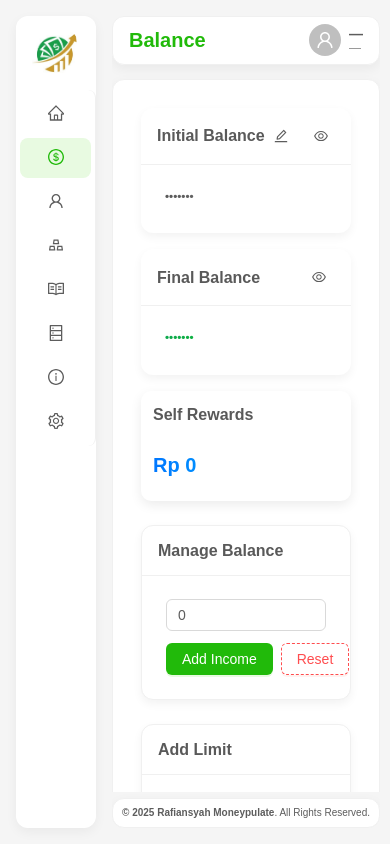
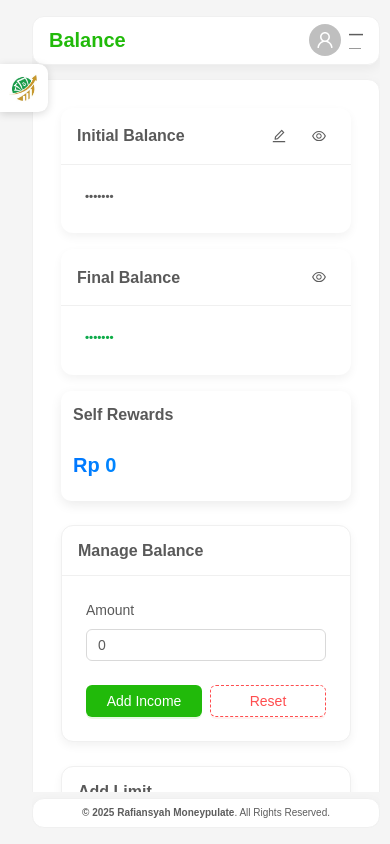
Before and after one commit to sarafiansyah/moneypulate-master, a Next.js app: page /balance in a window 390 px wide. Built offline with nearby package versions, Linux system fonts and the light colour scheme.

Commit message:
UI updates

```diff
--- a/src/app/home/page.tsx
+++ b/src/app/home/page.tsx
@@ -102,6 +102,8 @@ export default function Page() {
         pageSize: 50,
     });
     const heirloomArray = Array.isArray(heirlooms) ? [...heirlooms] : [];
+    const [messageApi, contextHolder] = message.useMessage();
+
     heirloomArray.forEach((item) => console.log(item.name));
 
     useEffect(() => {
@@ -150,6 +152,16 @@ export default function Page() {
 
         setPieChartData(mapped);
     }, [heirlooms]);
+
+    const [width, setWidth] = useState<number>(0); // start with 0 or undefined
+
+    useEffect(() => {
+        // runs only on client
+        const handleResize = () => setWidth(window.innerWidth);
+        handleResize(); // set initial width
+        window.addEventListener("resize", handleResize);
+        return () => window.removeEventListener("resize", handleResize);
+    }, []);
 
     const openModal = (item?: Heirloom) => {
         if (item) {
@@ -525,7 +537,7 @@ export default function Page() {
                 );
 
                 if (newUniqueData.length === 0) {
-                    message.info("No new unique records found to add.");
+                    messageApi.info("No new unique records found to add.");
                     return;
                 }
 
@@ -595,8 +607,13 @@ export default function Page() {
         };
     });
 
+    const handleClick = () => {
+        message.info("Nice! Message triggered ✨");
+    };
+
     return (
         <main style={{ padding: "2px 12px" }}>
+            {contextHolder}
             <Row gutter={[24, 24]}>
                 <Row gutter={[22, 22]}>
                     {/* TOP SECTION (1:2:1 Ratio) */}
@@ -640,6 +657,7 @@ export default function Page() {
                                         }}
                                     >
                                         <GaugeChart
+                                            key={width} // force re-render on resize
                                             target={gaugeValue}
                                             total={total}
                                             title=""
@@ -698,6 +716,11 @@ export default function Page() {
                     </Col>
 
                     <Col xs={24} md={12} xl={12}>
+                        <motion.div
+                            variants={cardVariants}
+                            initial="hidden"
+                            animate="visible"
+                        >
                         <Card
                             className="heirlooms-card"
                             title={
@@ -844,7 +867,8 @@ export default function Page() {
                             <AnimatePresence>
                                 {isModalOpen && (
                                     <motion.div
-                                        className="fixed inset-0 bg-black/40 flex items-start justify-center pt-24 z-50"
+                                        className="fixed inset-0 bg-black/40 flex items-start justify-center pt-24"
+                                        style={{ zIndex: 9999 }} // 👈 takes full priority
                                         initial={{ opacity: 0 }}
                                         animate={{ opacity: 1 }}
                                         exit={{ opacity: 0 }}
@@ -934,10 +958,15 @@ export default function Page() {
                                     </motion.div>
                                 )}
                             </AnimatePresence>
-                        </Card>
+                        </Card></motion.div>
                     </Col>
 
                     <Col xs={24} md={6} xl={6}>
+                           <motion.div
+                            variants={cardVariants}
+                            initial="hidden"
+                            animate="visible"
+                        >
                         <Card
                             title={
                                 <span
@@ -967,8 +996,9 @@ export default function Page() {
                             >
                                 {pieChartData && pieChartData.length > 0 ? (
                                     <PieChart
+                                        key={width}
                                         data={pieChartData}
-                                        title="SalesRetuynr"
+                                        title="SalesReturn"
                                     />
                                 ) : (
                                     <div style={{ marginTop: 30 }}>
@@ -979,11 +1009,16 @@ export default function Page() {
                                     </div>
                                 )}
                             </div>
-                        </Card>
+                        </Card></motion.div>
                     </Col>
 
                     {/* BOTTOM SECTION */}
                     <Col xs={24} md={8} xl={8}>
+                        <motion.div
+                            variants={cardVariants}
+                            initial="hidden"
+                            animate="visible"
+                        >
                         <Card
                             className="reward-history-"
                             title={
@@ -1097,10 +1132,15 @@ export default function Page() {
                                     },
                                 }}
                             />
-                        </Card>
+                        </Card></motion.div>
                     </Col>
 
                     <Col xs={24} md={8} xl={8}>
+                        <motion.div
+                            variants={cardVariants}
+                            initial="hidden"
+                            animate="visible"
+                        >
                         <Card
                             title={
                                 <span
@@ -1209,10 +1249,15 @@ export default function Page() {
                                     Supported formats: .xlsx, .xls
                                 </Text>
                             </Space>
-                        </Card>
+                        </Card></motion.div>
                     </Col>
 
                     <Col xs={24} md={8} xl={8}>
+                        <motion.div
+                            variants={cardVariants}
+                            initial="hidden"
+                            animate="visible"
+                        >
                         <Card
                             title={
                                 <span
@@ -1245,7 +1290,7 @@ export default function Page() {
                                     colorField="name"
                                 />
                             </div>
-                        </Card>
+                        </Card></motion.div>
                     </Col>
                 </Row>
             </Row>
--- a/src/components/balance/index.tsx
+++ b/src/components/balance/index.tsx
@@ -12,12 +12,14 @@ import {
     Row,
     Col,
     Modal,
+    Form,
 } from "antd";
 import {
     DeleteOutlined,
     EyeOutlined,
     EyeInvisibleOutlined,
     EditOutlined,
+    WarningOutlined,
 } from "@ant-design/icons";
 
 const { Title } = Typography;
@@ -210,6 +212,21 @@ export default function BalanceTracker() {
                                         ? formatIDR(currentBalance - totalPrice)
                                         : "•••••••"}
                                 </Title>
+                                         {currentBalance - totalPrice < 0 && (
+      <span
+        style={{
+          display: "inline-flex",
+          alignItems: "center",
+          gap: 4,
+          color: "#ff4d4f",
+          fontSize: 12,
+          marginTop: 2,
+        }}
+      >
+        <WarningOutlined />
+        Your expenses exceed your balance
+      </span>
+    )}
                             </Card>
                         </Col>
 
@@ -309,13 +326,20 @@ export default function BalanceTracker() {
                             boxShadow: "0 4px 10px rgba(0,0,0,0.05)",
                         }}
                     >
+                        <Form layout="vertical">
+                            <Form.Item label="Amount">
                                 <InputNumber
                                     min={0}
                                     value={amount}
-                            onChange={(value) => setAmount(Number(value))}
+                                    onChange={(value) =>
+                                        setAmount(Number(value))
+                                    }
                                     placeholder="Enter amount"
-                            style={{ width: "100%", marginBottom: 12 }}
+                                    style={{ width: "100%" }}
                                 />
+                            </Form.Item>
+                        </Form>
+
                         <div style={{ display: "flex", gap: 8 }}>
                             <Button
                                 type="primary"
@@ -342,18 +366,25 @@ export default function BalanceTracker() {
                             boxShadow: "0 4px 10px rgba(0,0,0,0.05)",
                         }}
                     >
+                     <Form layout="vertical" >
+  <Form.Item label="Title" style={{ marginBottom: 8, marginTop:-8 }}>
     <Input
       placeholder="Limit title"
       value={limitTitle}
       onChange={(e) => setLimitTitle(e.target.value)}
-                            style={{ marginBottom: 8 }}
     />
+  </Form.Item>
+
+  <Form.Item label="Amount" style={{ marginBottom: 16 }}>
     <InputNumber
       placeholder="Limit value"
       value={limitValue}
       onChange={(v) => setLimitValue(Number(v))}
-                            style={{ width: "100%", marginBottom: 12 }}
+      style={{ width: "100%" }}
     />
+  </Form.Item>
+</Form>
+
                         <Button
                             type="primary"
                             block
--- a/src/components/layout/MainLayout/index.tsx
+++ b/src/components/layout/MainLayout/index.tsx
@@ -11,6 +11,7 @@ import {
     Avatar,
     Typography,
     Space,
+    Drawer,
 } from "antd";
 import {
     UserOutlined,
@@ -36,6 +37,9 @@ export default function ClientLayout({
     children: React.ReactNode;
 }) {
     const [collapsed, setCollapsed] = useState(false);
+    const [isSmallScreen, setIsSmallScreen] = useState(false);
+    const [portableOpen, setPortableOpen] = useState(false); // floating sider state
+
     const router = useRouter();
     const pathname = usePathname();
     const {
@@ -83,19 +87,94 @@ export default function ClientLayout({
                 >
                     {/* Sidebar */}
                     <Sider
-                        breakpoint="lg" // auto-collapse when width < 992px
-
+                        breakpoint="sm"
+                        onBreakpoint={(broken) => setIsSmallScreen(broken)}
+                        collapsedWidth={isSmallScreen ? 0 : 80}
                         collapsed={collapsed}
                         onCollapse={(value) => setCollapsed(value)}
                         theme="light"
+                        trigger={null} // disable default trigger
                         style={{
                             margin: 16,
                             borderRadius: 12,
                             background: "#fff",
                             boxShadow: "0 4px 12px rgba(0,0,0,0.05)",
                             overflow: "hidden",
+                            position: "relative",
+                            zIndex: 999,
                         }}
                     >
+                        {/* custom trigger (appears only when collapsedWidth is 0 and collapsed) */}
+                        {isSmallScreen && collapsed && (
+                            <div
+                                style={{
+                                    position: "fixed",
+                                    top: 64,
+                                    left: 0,
+                                    zIndex: 1100,
+                                    cursor: "pointer",
+                                    background: "#fff",
+                                    borderTopRightRadius: "20%",
+                                    borderBottomRightRadius: "20%",
+                                    boxShadow: "0 2px 8px rgba(0,0,0,0.15)",
+                                    width: 48,
+                                    height: 48,
+                                    display: "flex",
+                                    alignItems: "center",
+                                    justifyContent: "center",
+                                }}
+                                onClick={() => setPortableOpen(true)}
+                            >
+                                {/* replace this icon with your logo */}
+                                <img
+                                    src="/assets/logo/moneypulate-icon.svg"
+                                    alt="logo"
+                                    style={{
+                                        width: 28,
+                                        height: 28,
+                                        marginLeft: -2,
+                                    }}
+                                />
+                                {/* or <MenuOutlined /> if you prefer an icon */}
+                            </div>
+                        )}
+
+                        {/* Floating portable sider (Drawer) */}
+                        <Drawer
+                            placement="left"
+                            open={portableOpen}
+                            onClose={() => setPortableOpen(false)}
+                            width={240}
+                            closable={false}
+                            styles={{
+                                body: {
+                                    padding: 0,
+                                    background: "#fff",
+                                    borderRadius: "0 12px 12px 0",
+                                },
+                            }}
+                        >
+                            <Menu
+                                theme="light"
+                                inlineCollapsed={false}
+                                mode="inline"
+                                selectedKeys={[
+                                    menuItems.find(
+                                        (item) => item.path === pathname
+                                    )?.key || "",
+                                ]}
+                                onClick={handleMenuClick}
+                                items={menuItems.map(
+                                    ({ key, icon, label }) => ({
+                                        key,
+                                        icon,
+                                        label,
+                                    })
+                                )}
+                                style={{ borderRadius: 8 }}
+                            />
+                        </Drawer>
+
                         <div
                             style={{
                                 height: 42,
```
Lines whose indentation alone changed are shown as unchanged.
